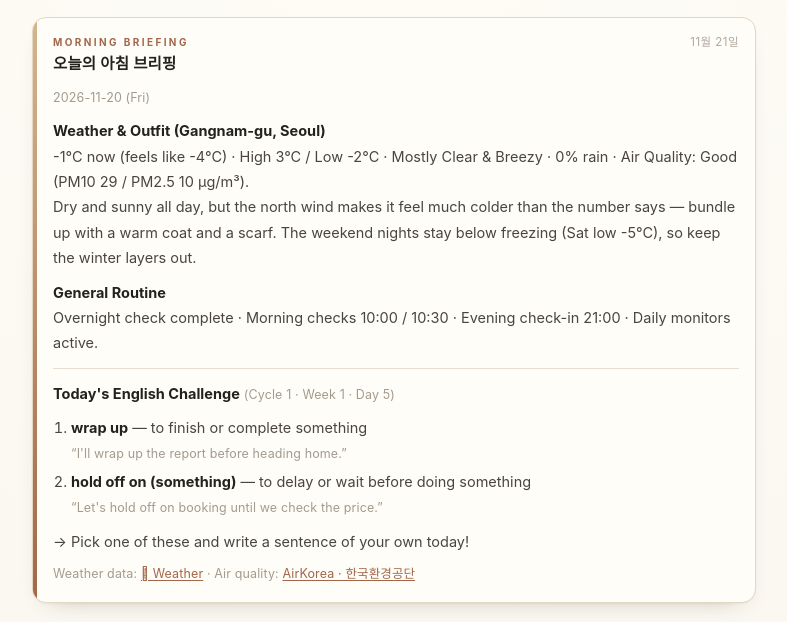
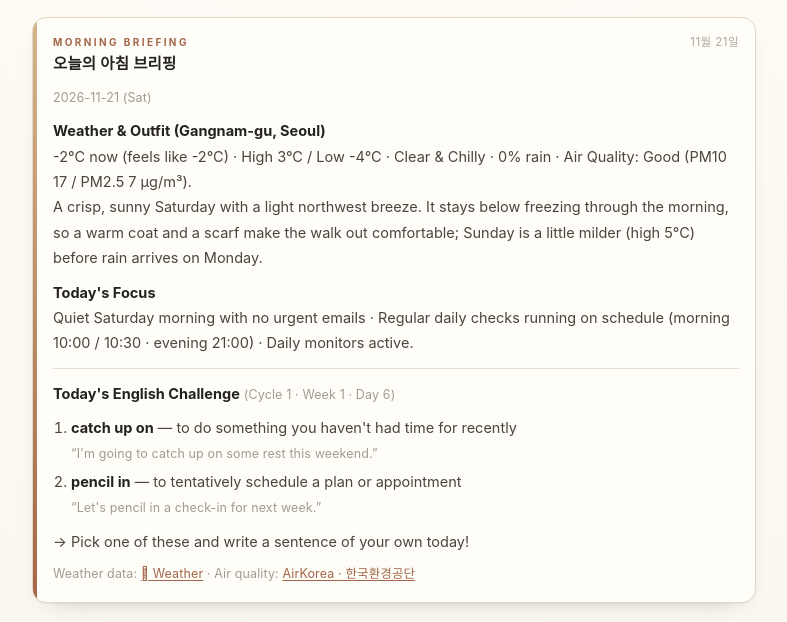
Before and after one commit to irinnnn2-ai/mini-archive, a plain HTML site: page index.html in a window 1280 px wide. Shown: the part 155-777 px from the top of the page, without its empty margins (246-1033 px from the left). Drawn offline with Linux system fonts and the light colour scheme.

Commit message:
Morning briefing for 2026-11-21

```diff
--- a/index.html
+++ b/index.html
@@ -567,17 +567,17 @@
       </div>
       <!-- MORNING_BRIEFING_START -->
       <div class="briefing-body" id="morningBriefing">
-        <p class="briefing-hint">2026-11-20 (Fri)</p>
+        <p class="briefing-hint">2026-11-21 (Sat)</p>
         <p><strong>Weather &amp; Outfit (Gangnam-gu, Seoul)</strong><br>
-        -1°C now (feels like -4°C) · High 3°C / Low -2°C · Mostly Clear &amp; Breezy · 0% rain · Air Quality: Good (PM10 29 / PM2.5 10 µg/m³).<br>
-        Dry and sunny all day, but the north wind makes it feel much colder than the number says — bundle up with a warm coat and a scarf. The weekend nights stay below freezing (Sat low -5°C), so keep the winter layers out.</p>
-        <p><strong>General Routine</strong><br>
-        Overnight check complete · Morning checks 10:00 / 10:30 · Evening check-in 21:00 · Daily monitors active.</p>
+        -2°C now (feels like -2°C) · High 3°C / Low -4°C · Clear &amp; Chilly · 0% rain · Air Quality: Good (PM10 17 / PM2.5 7 µg/m³).<br>
+        A crisp, sunny Saturday with a light northwest breeze. It stays below freezing through the morning, so a warm coat and a scarf make the walk out comfortable; Sunday is a little milder (high 5°C) before rain arrives on Monday.</p>
+        <p><strong>Today's Focus</strong><br>
+        Quiet Saturday morning with no urgent emails · Regular daily checks running on schedule (morning 10:00 / 10:30 · evening 21:00) · Daily monitors active.</p>
         <hr>
-        <p><strong>Today's English Challenge</strong> <span class="briefing-hint">(Cycle 1 · Week 1 · Day 5)</span></p>
+        <p><strong>Today's English Challenge</strong> <span class="briefing-hint">(Cycle 1 · Week 1 · Day 6)</span></p>
         <ol>
-          <li><strong>wrap up</strong> — to finish or complete something<br><span class="briefing-hint">&ldquo;I'll wrap up the report before heading home.&rdquo;</span></li>
-          <li><strong>hold off on (something)</strong> — to delay or wait before doing something<br><span class="briefing-hint">&ldquo;Let's hold off on booking until we check the price.&rdquo;</span></li>
+          <li><strong>catch up on</strong> — to do something you haven't had time for recently<br><span class="briefing-hint">&ldquo;I'm going to catch up on some rest this weekend.&rdquo;</span></li>
+          <li><strong>pencil in</strong> — to tentatively schedule a plan or appointment<br><span class="briefing-hint">&ldquo;Let's pencil in a check-in for next week.&rdquo;</span></li>
         </ol>
         <p>→ Pick one of these and write a sentence of your own today!</p>
         <p class="briefing-hint">Weather data: <a href="https://developer.apple.com/weatherkit/data-source-attribution/">&#xF8FF; Weather</a> · Air quality: <a href="https://www.airkorea.or.kr/">AirKorea · 한국환경공단</a></p>
```
